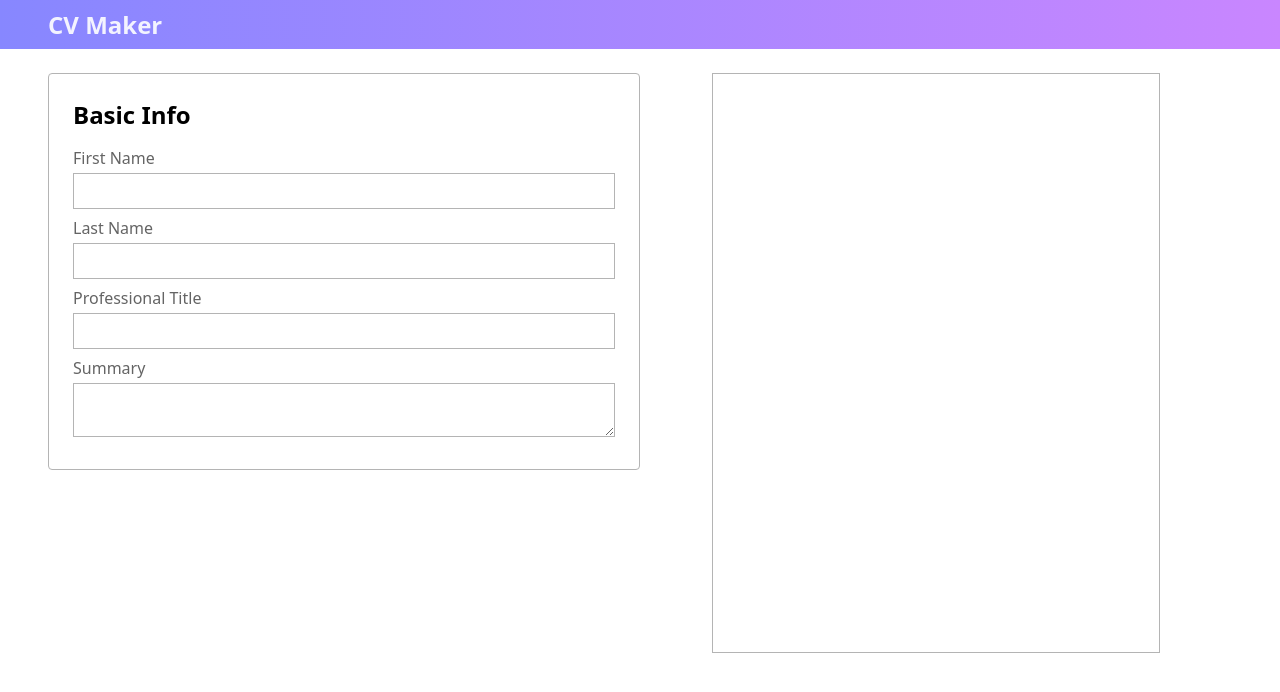
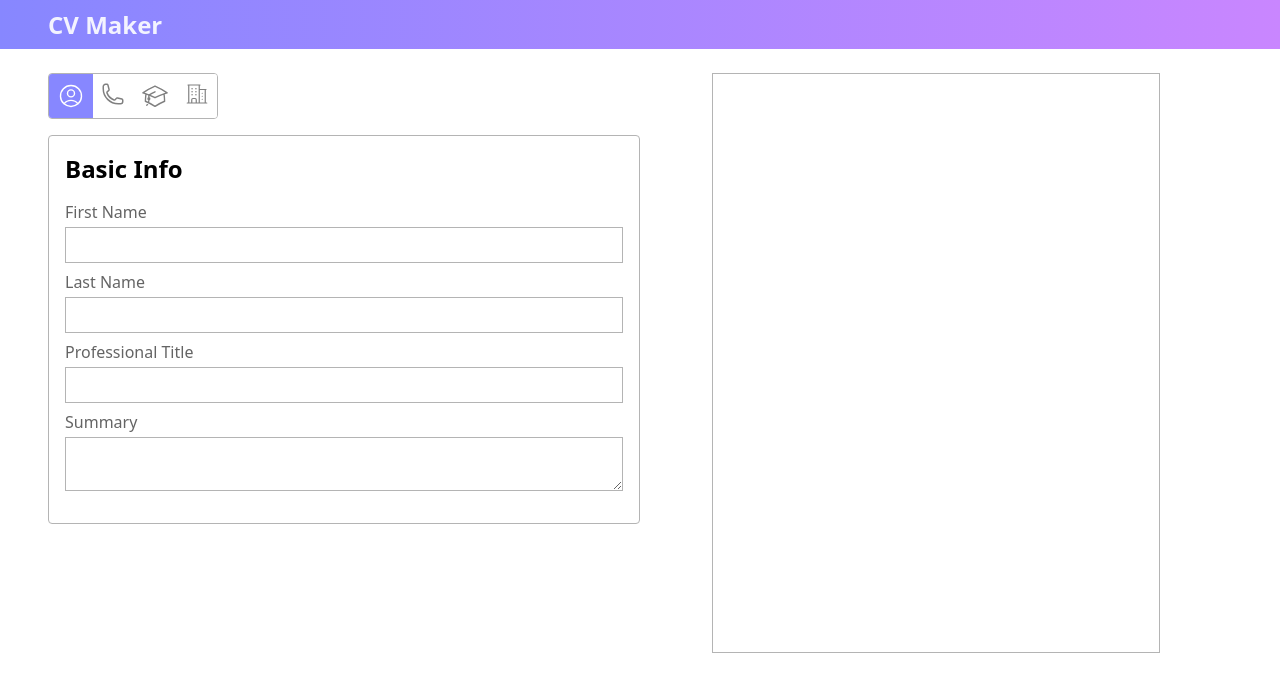
Before and after one commit to NotRelix/cv-maker, a React (Vite) app: page / in a window 1280 px wide. Shown: the top 692 px of the page. Built offline with nearby package versions, Linux system fonts and the light colour scheme.

Commit message:
feat: add edit section toolbar

```diff
--- /dev/null
+++ b/src/components/BasicInfo.jsx
@@ -0,0 +1,11 @@
+const BasicInfo = ({ userInfo }) => {
+  return (
+    <section className="user-cv__basic-info">
+      <h1 className='user-cv__heading'>{userInfo.firstName} {userInfo.lastName}</h1>
+      <p className='user-cv__professional-title'>{userInfo.professionalTitle}</p>
+      <p className='user-cv__summary'>{userInfo.summary}</p>
+    </section>
+  )
+}
+
+export default BasicInfo;
--- /dev/null
+++ b/src/components/SelectEdit.jsx
@@ -0,0 +1,30 @@
+import '../styles/SelectEdit.css';
+
+const SelectEdit = () => {
+  return (
+    <aside className="select-edit">
+      <button className="select-edit__icon select-edit__icon-selected">
+        <svg xmlns="http://www.w3.org/2000/svg" fill="none" viewBox="0 0 24 24" strokeWidth={1.2} stroke="currentColor" className="size-6">
+          <path strokeLinecap="round" strokeLinejoin="round" d="M17.982 18.725A7.488 7.488 0 0 0 12 15.75a7.488 7.488 0 0 0-5.982 2.975m11.963 0a9 9 0 1 0-11.963 0m11.963 0A8.966 8.966 0 0 1 12 21a8.966 8.966 0 0 1-5.982-2.275M15 9.75a3 3 0 1 1-6 0 3 3 0 0 1 6 0Z" />
+        </svg>
+      </button>
+      <button className='select-edit__icon'>
+        <svg xmlns="http://www.w3.org/2000/svg" fill="none" viewBox="0 0 24 24" strokeWidth={1.5} stroke="currentColor" className="size-5">
+          <path strokeLinecap="round" strokeLinejoin="round" d="M2.25 6.75c0 8.284 6.716 15 15 15h2.25a2.25 2.25 0 0 0 2.25-2.25v-1.372c0-.516-.351-.966-.852-1.091l-4.423-1.106c-.44-.11-.902.055-1.173.417l-.97 1.293c-.282.376-.769.542-1.21.38a12.035 12.035 0 0 1-7.143-7.143c-.162-.441.004-.928.38-1.21l1.293-.97c.363-.271.527-.734.417-1.173L6.963 3.102a1.125 1.125 0 0 0-1.091-.852H4.5A2.25 2.25 0 0 0 2.25 4.5v2.25Z" />
+        </svg>
+      </button>
+      <button className="select-edit__icon">
+        <svg xmlns="http://www.w3.org/2000/svg" fill="none" viewBox="0 0 24 24" strokeWidth={1.2} stroke="currentColor" className="size-6">
+          <path strokeLinecap="round" strokeLinejoin="round" d="M4.26 10.147a60.438 60.438 0 0 0-.491 6.347A48.62 48.62 0 0 1 12 20.904a48.62 48.62 0 0 1 8.232-4.41 60.46 60.46 0 0 0-.491-6.347m-15.482 0a50.636 50.636 0 0 0-2.658-.813A59.906 59.906 0 0 1 12 3.493a59.903 59.903 0 0 1 10.399 5.84c-.896.248-1.783.52-2.658.814m-15.482 0A50.717 50.717 0 0 1 12 13.489a50.702 50.702 0 0 1 7.74-3.342M6.75 15a.75.75 0 1 0 0-1.5.75.75 0 0 0 0 1.5Zm0 0v-3.675A55.378 55.378 0 0 1 12 8.443m-7.007 11.55A5.981 5.981 0 0 0 6.75 15.75v-1.5" />
+        </svg>
+      </button>
+      <button className="select-edit__icon">
+        <svg xmlns="http://www.w3.org/2000/svg" fill="none" viewBox="0 0 24 24" strokeWidth={1.2} stroke="currentColor" className="size-5">
+        <path strokeLinecap="round" strokeLinejoin="round" d="M2.25 21h19.5m-18-18v18m10.5-18v18m6-13.5V21M6.75 6.75h.75m-.75 3h.75m-.75 3h.75m3-6h.75m-.75 3h.75m-.75 3h.75M6.75 21v-3.375c0-.621.504-1.125 1.125-1.125h2.25c.621 0 1.125.504 1.125 1.125V21M3 3h12m-.75 4.5H21m-3.75 3.75h.008v.008h-.008v-.008Zm0 3h.008v.008h-.008v-.008Zm0 3h.008v.008h-.008v-.008Z" />
+      </svg>
+      </button>
+    </aside>
+  )
+}
+
+export default SelectEdit;
--- a/src/components/UserCV.jsx
+++ b/src/components/UserCV.jsx
@@ -1,13 +1,12 @@
 import '../styles/UserCV.css';
+import BasicInfo from './BasicInfo';
 
 const UserCV = ({ userInfo }) => {
   return (
     <article className='user-cv'>
       <section className='user-cv__container'>
         <section className="user-cv__top-section">
-          <h1 className='user-cv__heading'>{userInfo.firstName} {userInfo.lastName}</h1>
-          <p className='user-cv__professional-title'>{userInfo.professionalTitle}</p>
-          <p className='user-cv__summary'>{userInfo.summary}</p>
+          <BasicInfo userInfo={userInfo} />
         </section>
       </section>
     </article>
--- a/src/components/UserDetails.jsx
+++ b/src/components/UserDetails.jsx
@@ -1,8 +1,10 @@
 import '../styles/UserDetails.css';
+import SelectEdit from './SelectEdit';
 
 const UserDetails = ({ userInfo, onChange }) => {
   return (
     <article className='user-details'>
+      <SelectEdit />
       <div className="user-details__container">
         <h1 className='user-details__header'>Basic Info</h1>
         <form action="">
--- a/src/index.css
+++ b/src/index.css
@@ -5,6 +5,9 @@
   --cv-bg: rgb(231, 231, 231);
   --paper-bg: white;
   --cv-heading: rgb(61, 92, 155);
+  --selected-option: rgb(135, 135, 255);
+  --hover: rgb(241, 241, 241);
+  --hover-selected: rgb(128, 128, 240);
 }
 
 * {
@@ -13,3 +16,11 @@
   box-sizing: border-box;
   font-family: system-ui, -apple-system, BlinkMacSystemFont, 'Segoe UI', Roboto, Oxygen, Ubuntu, Cantarell, 'Open Sans', 'Helvetica Neue', sans-serif;
 }
+
+.size-6 {
+  width: 28px;
+}
+
+.size-5 {
+  width:  24px;
+}
--- /dev/null
+++ b/src/styles/SelectEdit.css
@@ -0,0 +1,34 @@
+.select-edit {
+  display: flex;
+  width: fit-content;
+  border: 1px solid var(--border);
+  border-radius: 4px;
+  overflow: hidden;
+}
+
+.select-edit__icon {
+  display: flex;
+  background-color: white;
+  border: none;
+  padding: 8px;
+}
+
+.select-edit__icon:hover {
+  background-color: var(--hover);
+}
+
+.select-edit__icon svg {
+  stroke: gray;
+}
+
+.select-edit__icon-selected {
+  background-color: var(--selected-option);
+}
+
+.select-edit__icon-selected:hover {
+  background-color: var(--hover-selected);
+}
+
+.select-edit__icon-selected svg {
+  stroke: white;
+}
--- a/src/styles/UserDetails.css
+++ b/src/styles/UserDetails.css
@@ -1,4 +1,7 @@
 .user-details {
+  display: flex;
+  flex-direction: column;
+  gap: 16px;
   flex: 3;
   max-width: 720px;
 }
@@ -9,7 +12,7 @@
   flex-direction: column;
   border: 1px solid var(--border);
   border-radius: 4px;
-  padding: 24px;
+  padding: 16px;
   padding-bottom: 32px;
   max-width: 700px;
 }
```
